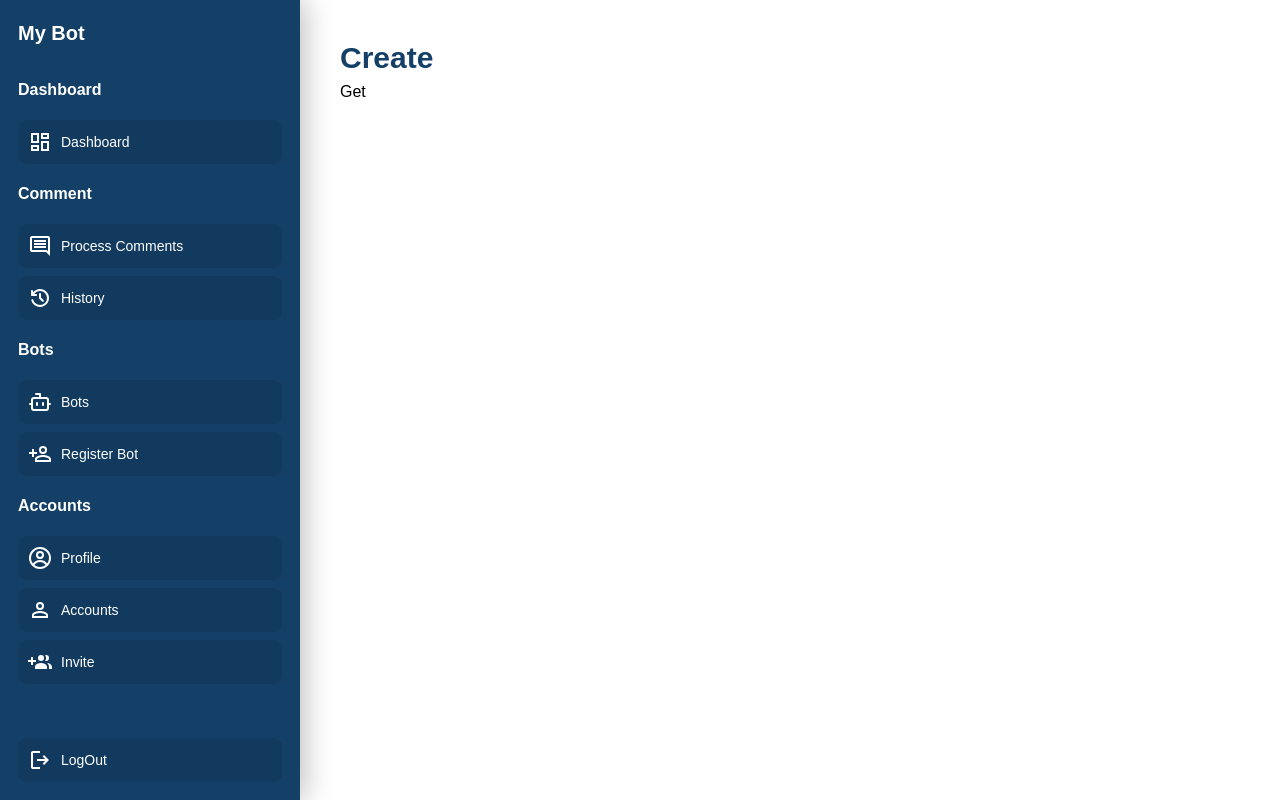
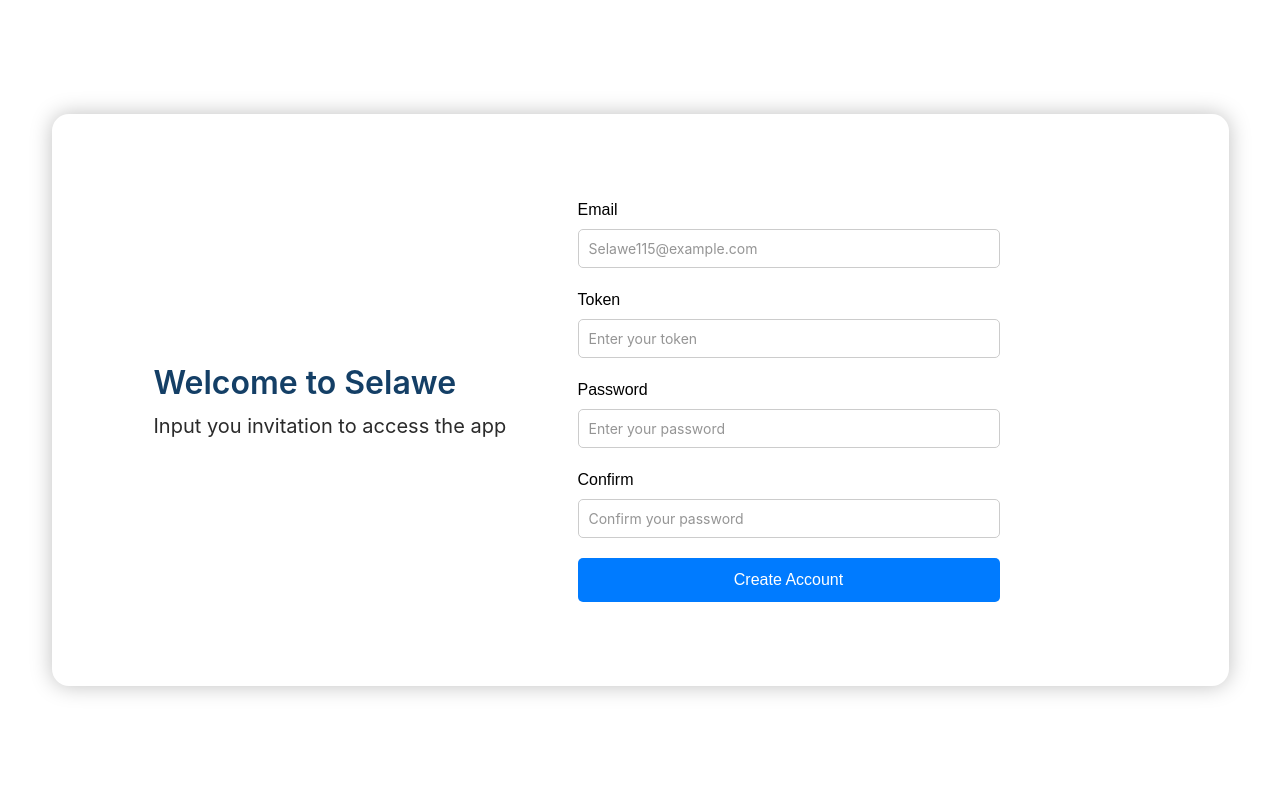
Before and after one commit to iiiikimii/frontend-bot, a React (Vite) app: page /create in a window 1280 px wide. Built offline with nearby package versions, Linux system fonts and the light colour scheme; no server answers.

Commit message:
Create Page

```diff
--- a/src/pages/(authenticated)/profile/Create.jsx
+++ b/src/pages/(authenticated)/profile/Create.jsx
@@ -1,12 +1,102 @@
-import MainWrapper from "../../../components/wrapper/MainWrapper";
+import { useState } from "react";
+import { useNavigate } from "react-router-dom";
 
 const Create = () => {
+  const navigate = useNavigate();
+  const [email, setEmail] = useState("");
+  const [token, setToken] = useState("");
+  const [password, setPassword] = useState("");
+  const [confirm, setConfirm] = useState("");
+
+  const handleCreate = async (e) => {
+    e.preventDefault();
+
+    try {
+      const formData = new FormData();
+      formData.append("email", email);
+      formData.append("token", token);
+      formData.append("password", password);
+      formData.append("confirm", confirm);
+
+      const response = await api.post("/create", formData);
+
+      console.log("Account created successfully:", response.data);
+
+      navigate("/dashboard");
+    } catch (error) {
+      console.error("Account creation error:", error);
+      alert("Failed to create account!");
+    }
+  };
+
   return (
-    <MainWrapper title={"Create"} description={"Get"}>
-      <div>
+    <div className="container">
+      <div className="login-box">
+        <div className="login-left">
+          <h2>Welcome to Selawe</h2>
+          <p>Input you invitation to access the app</p>
+        </div>
+        <div className="login-right">
+          <form onSubmit={handleCreate}>
+            <div className="input-group">
+              <label htmlFor="email">Email</label>
+              <input
+                type="text"
+                name="email"
+                id="email"
+                placeholder="Selawe115@example.com"
+                value={email}
+                onChange={(e) => setEmail(e.target.value)}
+                required
+              />
+            </div>
 
+            <div className="input-group">
+              <label htmlFor="token">Token</label>
+              <input
+                type="password"
+                name="token"
+                id="token"
+                placeholder="Enter your token"
+                value={token}
+                onChange={(e) => setToken(e.target.value)}
+                required
+              />
+            </div>
+
+            <div className="input-group">
+              <label htmlFor="password">Password</label>
+              <input
+                type="password"
+                name="password"
+                id="password"
+                placeholder="Enter your password"
+                value={password}
+                onChange={(e) => setPassword(e.target.value)}
+                required
+              />
+            </div>
+
+            <div className="input-group">
+              <label htmlFor="confirm">Confirm</label>
+              <input
+                type="password"
+                name="confirm"
+                id="confirm"
+                placeholder="Confirm your password"
+                value={confirm}
+                onChange={(e) => setConfirm(e.target.value)}
+                required
+              />
+            </div>
+
+            <button type="submit" className="login-btn">
+              Create Account
+            </button>
+          </form>
+        </div>
       </div>
-    </MainWrapper>
+    </div>
   );
 };
 
```
